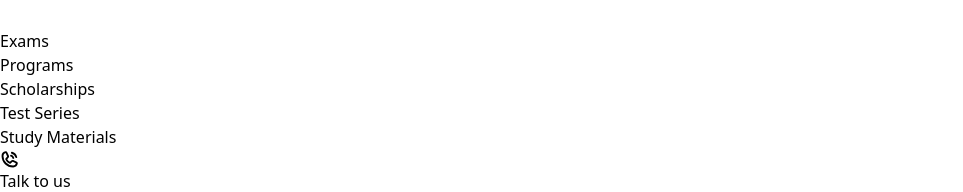
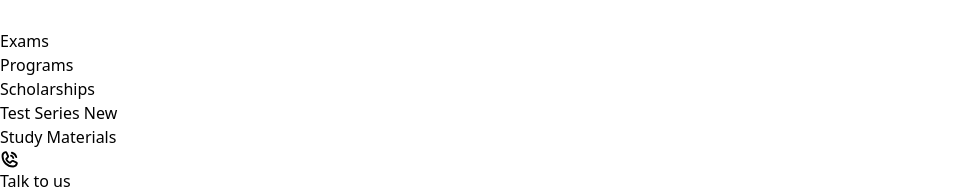
Before and after one commit to AxBwal/AllenOfficial, a React (Vite) app: page / in a window 1280 px wide. Shown: the top 192 px of the page, without its empty margins (0-963 px from the left). Built offline with nearby package versions, Linux system fonts and the light colour scheme.

Commit message:
updated Navbar

```diff
--- a/src/Components/Navbar.jsx
+++ b/src/Components/Navbar.jsx
@@ -78,7 +78,7 @@ function Navbar() {
             }
           </div>
           <div onMouseEnter={() => handleMouseEnter("TestSeries")}
-            onMouseLeave={handlemouseleave}  className='hover:border-b-4 hover:border-[#78abfb]'>Test Series
+            onMouseLeave={handlemouseleave}  className='hover:border-b-4 hover:border-[#78abfb]'>Test Series <span className='relative bottom-3 right-2 bg-[#febf1c] text-black rounded-lg m-1 px-2 text-sm font-semibold'>New</span>
             {
               dropdown === "TestSeries" && (
                 <div className='absolute mt-2 p-3 bg-[#274278] space-y-2 rounded-lg'>
```
